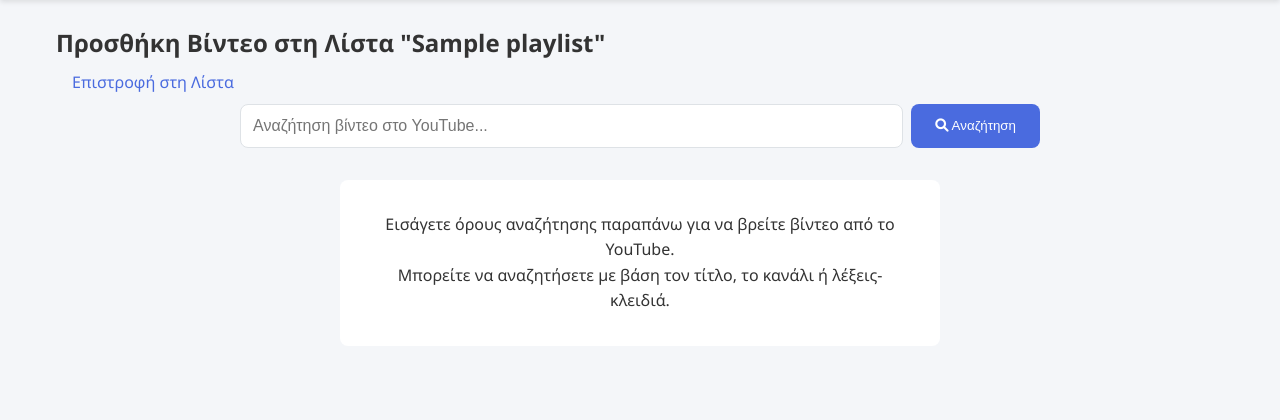
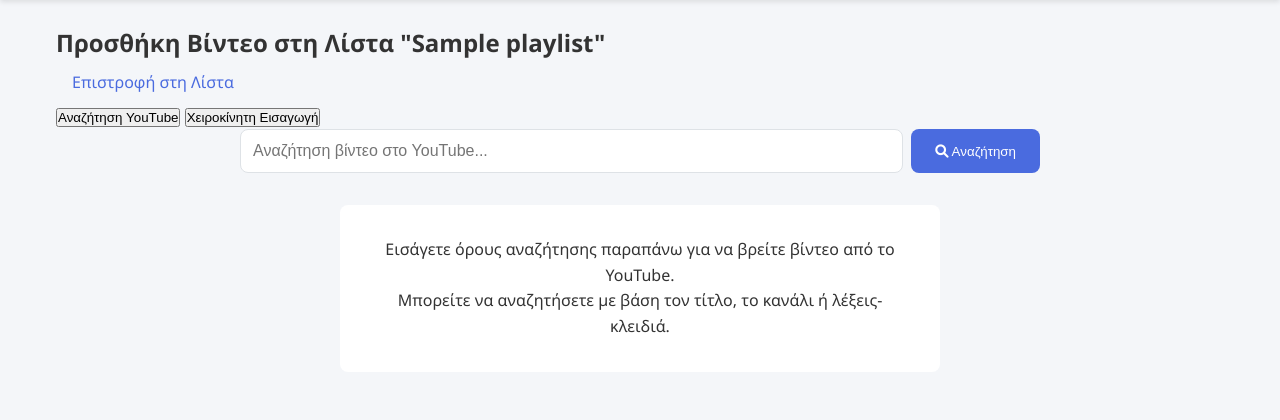
Before and after one commit to projectperiexomenorois2025/Texnologies_diadiktiou, a Flask app: page /playlist/1/add_video in a window 1280 px wide. Shown: the part 79-499 px from the top of the page. Run offline with Flask 3, Linux system fonts and the light colour scheme; the visitor is signed in with stand-in values (Sample User, id 1); tables that the repository leaves empty hold one stand-in row (values such as "Sample post").

Commit message:
Assistant checkpoint: Add manual video input option to add_video.html
Assistant generated file changes:
- templates/add_video.html: Add manual video input option
Add manual video input option

---

User prompt:

mporoyme na exoume kai mia deyteri epilogι εκει μέσα που να λεει χειροκινητα και να γίνεται αυτό  Μπορείτε να επιλέξετε να κάνετε εισαγωγή περιεχομένου χειροκίνητα ή
μέσω front-end κώδικα, αλλά αυτό θα επιφέρει σημαντικό βαθμολογικό
πέναλτι.

Replit-Commit-Author: Assistant
Replit-Commit-Session-Id: f27504e4-574a-4444-952c-958c563669ad

```diff
--- a/templates/add_video.html
+++ b/templates/add_video.html
@@ -21,8 +21,13 @@
             </div>
         </div>
         {% else %}
-        <div class="search-container">
-            <form action="{{ url_for('add_video', playlist_id=playlist.id) }}" method="GET" class="search-form">
+        <div class="video-input-method">
+                <button class="method-btn active" data-method="search">Αναζήτηση YouTube</button>
+                <button class="method-btn" data-method="manual">Χειροκίνητη Εισαγωγή</button>
+            </div>
+
+            <div class="search-container" id="search-method">
+                <form action="{{ url_for('add_video', playlist_id=playlist.id) }}" method="GET" class="search-form">
                 <div class="search-input">
                     <input type="text" name="q" id="search-query" placeholder="Αναζήτηση βίντεο στο YouTube..." value="{{ query }}" required>
                     <button type="submit" class="search-btn">
```
